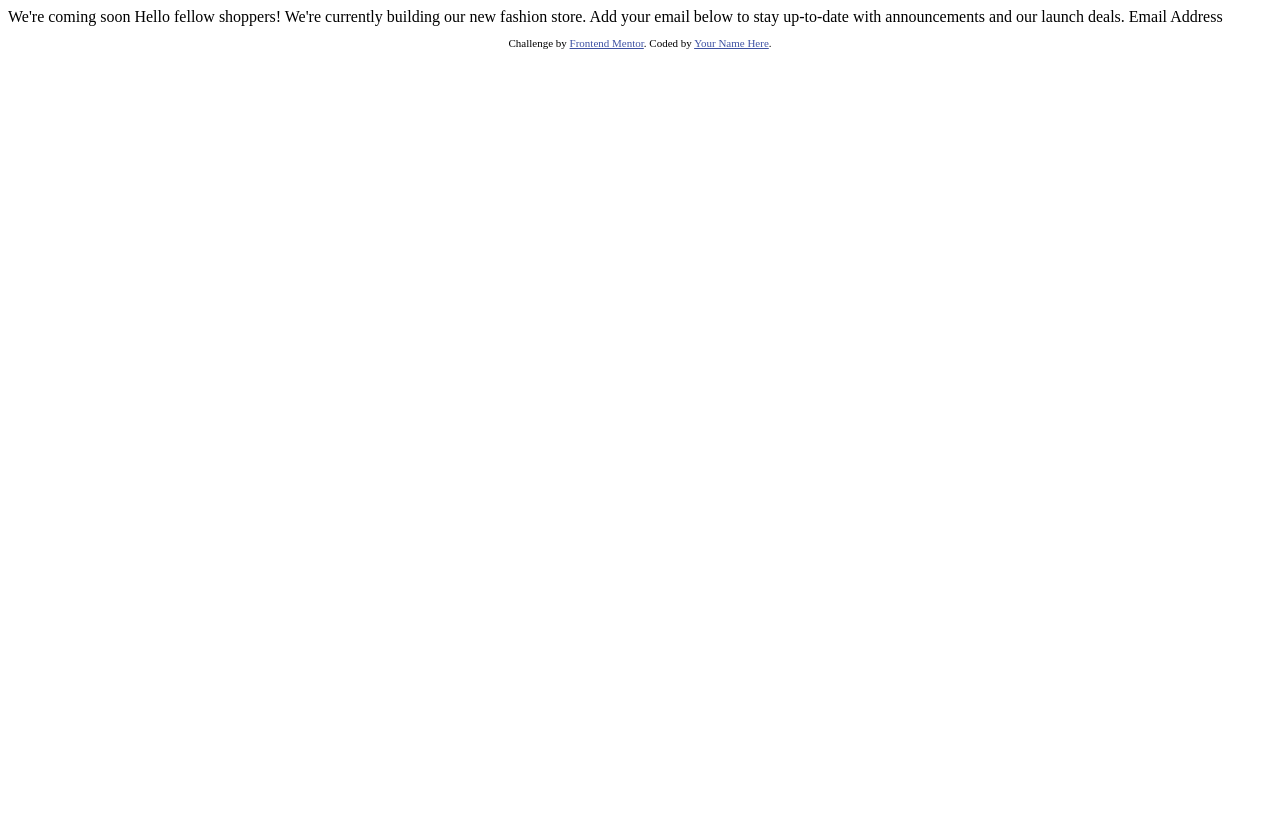
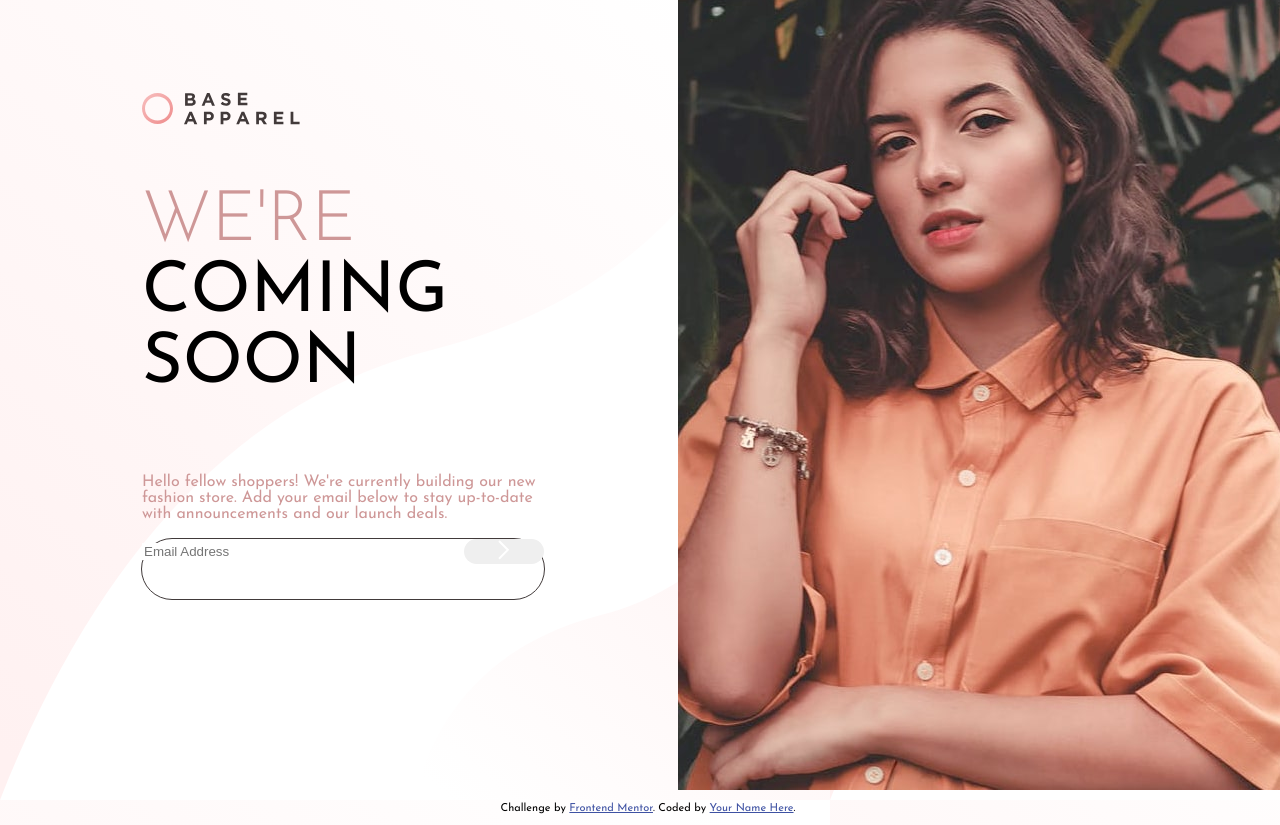
Before and after one commit to TsikaBullRat/base-apparel-coming-soon, a plain HTML site: page docs/index.html in a window 1280 px wide. Before the commit the page ends 800 px from the top, so only its background shows below. Drawn offline with Linux system fonts and the light colour scheme.

Commit message:
Design Started

```diff
--- a/docs/index.html
+++ b/docs/index.html
@@ -1,32 +1,65 @@
 <!DOCTYPE html>
 <html lang="en">
   <head>
-  <meta charset="UTF-8">
-  <meta name="viewport" content="width=device-width, initial-scale=1.0"> <!-- displays site properly based on user's device -->
+    <meta charset="UTF-8" />
+    <meta name="viewport" content="width=device-width, initial-scale=1.0" />
+    <!-- displays site properly based on user's device -->
 
-  <link rel="icon" type="image/png" sizes="32x32" href="./images/favicon-32x32.png">
+    <link
+      rel="icon"
+      type="image/svg+xml"
+      sizes="32x32"
+      href="./images/bogo.svg"
+    />
+    <link rel="preconnect" href="https://fonts.googleapis.com" />
+    <link rel="preconnect" href="https://fonts.gstatic.com" crossorigin />
+    <link
+      href="https://fonts.googleapis.com/css2?family=Josefin+Sans:wght@300;400;500&display=swap"
+      rel="stylesheet"
+    />
+    <link rel="stylesheet" href="./res/styles.css" />
 
     <title>Base Apparel coming soon page</title>
 
     <!-- Feel free to remove these styles or customise in your own stylesheet 👍 -->
     <style>
-    .attribution { font-size: 11px; text-align: center; }
-    .attribution a { color: hsl(228, 45%, 44%); }
+      .attribution {
+        font-size: 11px;
+        text-align: center;
+      }
+      .attribution a {
+        color: hsl(228, 45%, 44%);
+      }
     </style>
   </head>
   <body>
-
-  We're coming soon
-
+    <main>
+      <section class="left">
+        <header>
+          <img src="images/logo.svg" alt="logo" />
+        </header>
+        <h1><span class="diff1">WE'RE</span> COMING SOON</h1>
+        <p>
           Hello fellow shoppers! We're currently building our new fashion store.
-  Add your email below to stay up-to-date with announcements and our launch deals.
-
-  Email Address
+          Add your email below to stay up-to-date with announcements and our
+          launch deals.
+        </p>
+        <fieldset>
+          <input type="email" placeholder="Email Address" />
+          <button><img src="images/icon-arrow.svg" alt="" /></button>
+        </fieldset>
+      </section>
+      <section>
+        <img src="images/hero-desktop.jpg" alt="hero" />
+      </section>
+    </main>
 
     <footer>
       <p class="attribution">
-      Challenge by <a href="https://www.frontendmentor.io?ref=challenge" target="_blank">Frontend Mentor</a>.
-      Coded by <a href="#">Your Name Here</a>.
+        Challenge by
+        <a href="https://www.frontendmentor.io?ref=challenge" target="_blank"
+          >Frontend Mentor</a
+        >. Coded by <a href="#">Your Name Here</a>.
       </p>
     </footer>
   </body>
--- /dev/null
+++ b/docs/res/styles.css
@@ -0,0 +1,63 @@
+/* Tags */
+body{
+    background-image: url("../images/bg-pattern-desktop.svg");
+    width: 100vw;
+    height: 100vh;
+    display: flex;
+    justify-content: center;
+    align-items: center;
+    font-family: 'Josefin Sans', sans-serif;
+    flex-direction: column;
+}
+main{
+    display: flex;
+    justify-content: center;
+    align-items: center;
+    width: 100%;
+    height: 100%;
+}
+header{
+    width: 60%;
+    margin-top: 60px;
+}
+fieldset{
+    border: solid 0.5px hsl(0, 6%, 24%);
+    width: 60%;
+    border-radius: 35px;
+    height: 60px;
+    display: flex;
+    justify-content: space-between;
+    align-items: center;
+    padding: 0;
+}
+input{
+    height: 100%;
+    border: none;
+}
+button{
+    width: 20%;
+    height: 100%;
+    border: none;
+    border-radius: 35px;
+}
+
+/* Classes */
+.left{
+    display: flex;
+    height: 90%;
+    flex-direction: column;
+    align-items: center;
+}
+.left>h1{
+    font-size: 70px;
+    font-weight: 400;
+    width: 60%;
+}
+.diff1{
+    font-weight: 300;
+    color: hsl(0, 36%, 70%);
+}
+.left>p{
+    color: hsl(0, 36%, 70%);
+    width: 60%;
+}
```
Also changed, not shown: design/desktop-design.jpg, docs/images/bogo.svg (added), docs/images/favicon-32x32.png (deleted). Lines whose indentation alone changed are shown as unchanged.
